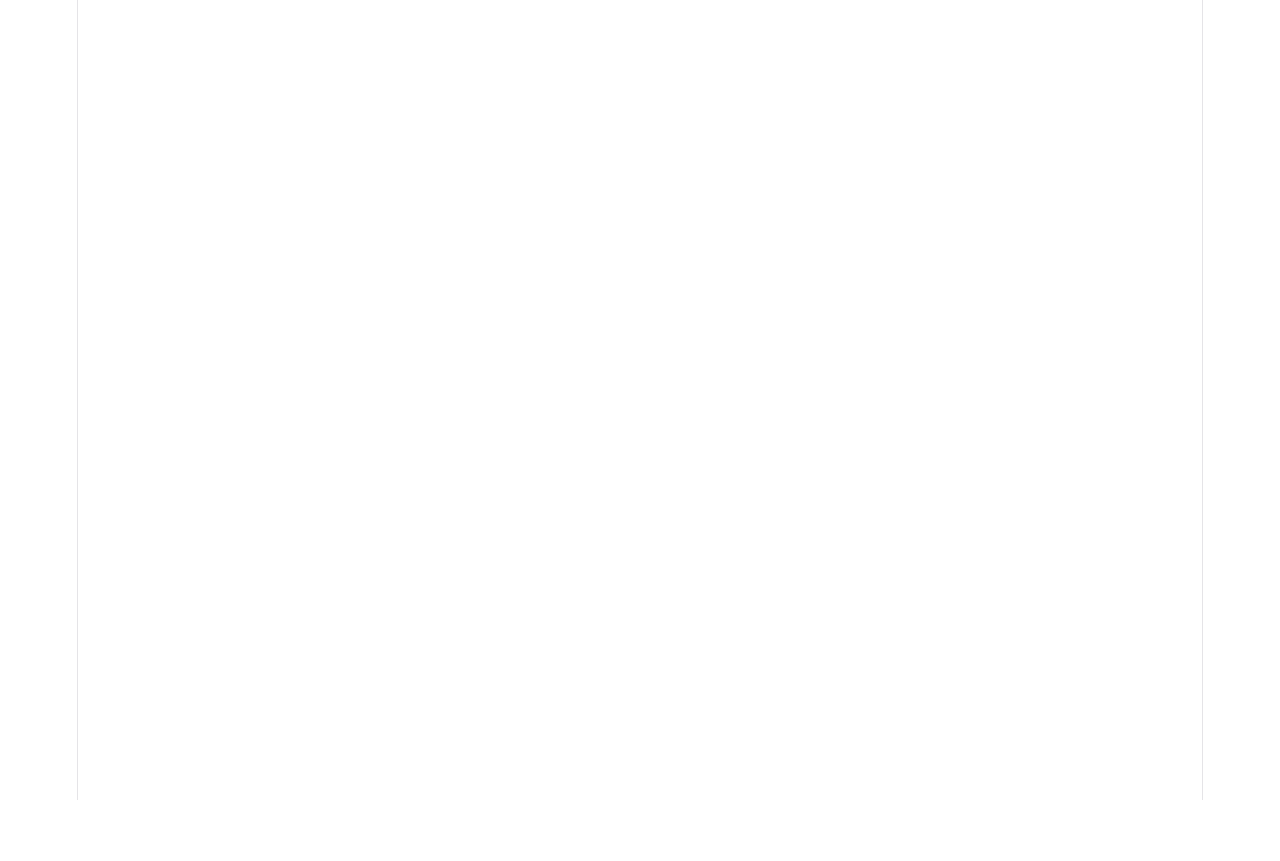
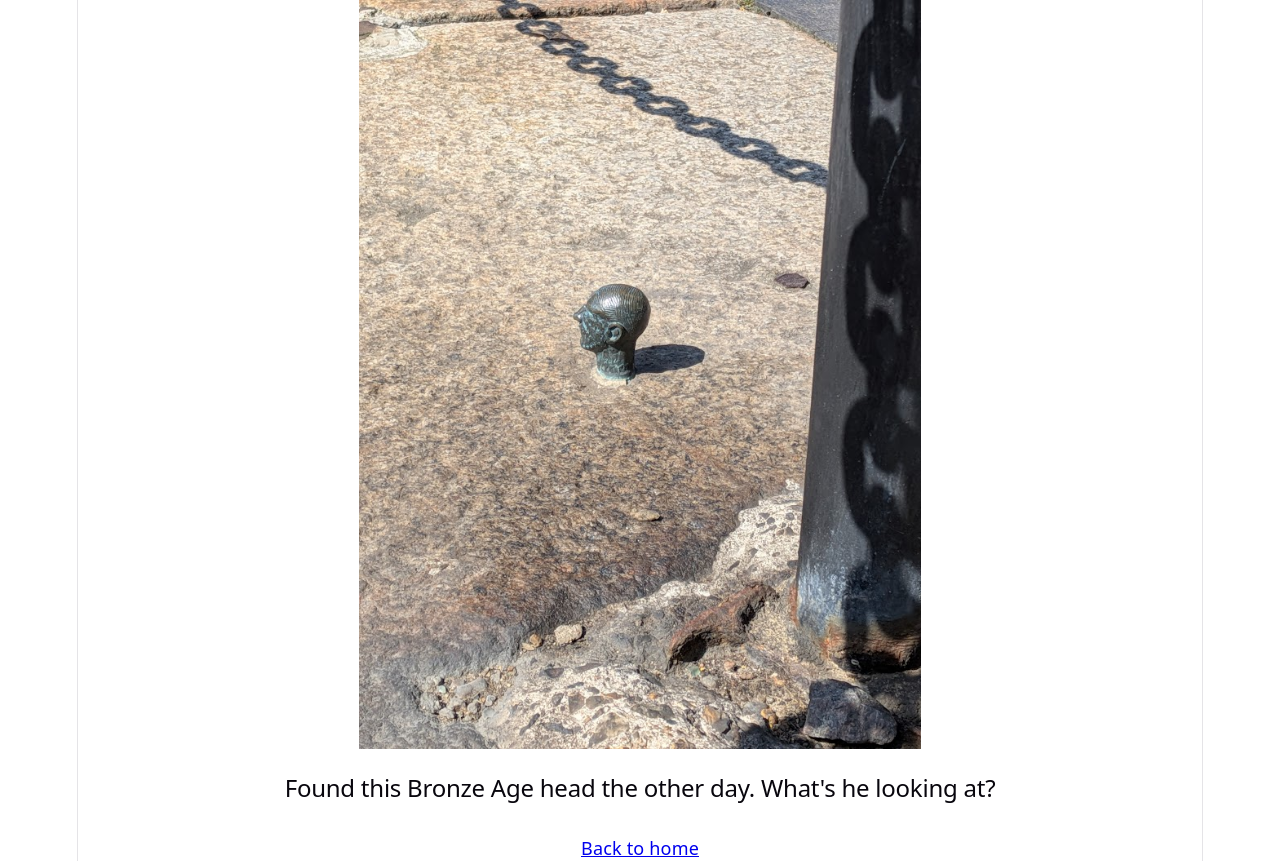
Before and after one commit to HarrySolomons/iasiap, a React (Vite) app: page /#/nicetry in a window 1280 px wide. Before the commit this address had no page. Before the commit the page ends 800 px from the top, so only its background shows below. Built offline with nearby package versions, Linux system fonts and the light colour scheme.

Commit message:
Added more secrets :)

```diff
--- a/src/App.css
+++ b/src/App.css
@@ -15,6 +15,16 @@
     outline: 2px solid var(--accent);
     outline-offset: 2px;
   }
+}
+
+.invisible {
+  font-size: 10px;
+  opacity: 0.05;
+}
+
+.hidden-link {
+  color: var(--text-h);
+  text-decoration: none;
 }
 
 .hero {
--- a/src/App.jsx
+++ b/src/App.jsx
@@ -1,9 +1,11 @@
-import { HashRouter, Route, Routes } from 'react-router-dom'
+import { HashRouter, NavLink, Route, Routes } from 'react-router-dom'
 import './App.css'
 import { Home } from './pages/Home'
 import { Flappy } from './pages/Flappy'
 import { NiceTry } from './pages/NiceTry'
 import { Ropemakers } from './pages/Ropemakers'
+import { Invalid } from './pages/Invalid'
+import { Anglesey } from './pages/Anglesey'
 
 function App() {
 
@@ -12,10 +14,13 @@ function App() {
         <HashRouter>
         <Routes>
           <Route path="/" element={<Home />} />
-          <Route path="/XXXXXX" element={<NiceTry />} />
-          <Route path="/bookcode" element={<Ropemakers />} />
-          <Route path="/boatname" element={<Flappy />} />
+          <Route path="/nicetry" element={<NiceTry />} />
+          <Route path="/anglesey" element={<Anglesey />} />
+          <Route path="/bandstand" element={<Ropemakers />} />
+          <Route path="/mudlark" element={<Flappy />} />
+          <Route path="/*" element={<Invalid/>} />
         </Routes>
+        <NavLink to="/">Back to home</NavLink>
       </HashRouter>
       </section>
   )
--- /dev/null
+++ b/src/pages/Anglesey.jsx
@@ -0,0 +1,8 @@
+import bskyLogo from '../assets/bsky-logo.svg'
+
+export function Anglesey() {
+    return <>
+        <img src={bskyLogo} width="200" height="175" />
+        <h2>iasiap</h2>
+    </>
+}
--- a/src/pages/Home.jsx
+++ b/src/pages/Home.jsx
@@ -1,6 +1,21 @@
+import { useState } from "react"
+import { useNavigate } from "react-router-dom"
+
 export function Home() {
+
+    let [code, setCode] = useState("");
+    let navigate = useNavigate();
+
     return <>
-        <h1>I am sitting in a pub.</h1>
-        <p>Come find me.</p>
+        <h1>If you have a code, enter it below:</h1>
+        <label>
+            <input value={code}
+                onChange={e => setCode(e.target.value)} />
+            <br/><br/>
+            <button type="button" class="counter"
+                onClick={() => navigate(code)}>Submit
+            </button>
+        </label>
+        <p class="invisible">Find me on the water, between Nimue and Mogridge</p>
     </>
 }
--- /dev/null
+++ b/src/pages/Invalid.jsx
@@ -0,0 +1,3 @@
+export function Invalid() {
+    return <h1>Invalid passcode.</h1>
+}
--- a/src/pages/NiceTry.jsx
+++ b/src/pages/NiceTry.jsx
@@ -1,5 +1,8 @@
+import headImg from '../assets/head.jpg'
+
 export function NiceTry() {
     return <>
-        <h1>Nice try.</h1>
+        <img src={headImg} width="50%" />
+        <h2>Found this <a class="hidden-link" href="https://www.bronzeage.co.uk/">Bronze Age</a> head the other day. What's he looking at?</h2>
     </>
 }
--- a/src/pages/Ropemakers.jsx
+++ b/src/pages/Ropemakers.jsx
@@ -1,3 +1,5 @@
 export function Ropemakers() {
-    return <></>
+    return <>
+    <img src="https://uploads1.wikiart.org/images/joaquin-sorolla/ropemakers-1893.jpg" width="75%"/>
+    </>
 }
```
Also changed, not shown: src/assets/bsky-logo.svg (added), src/assets/head.jpg (added).
